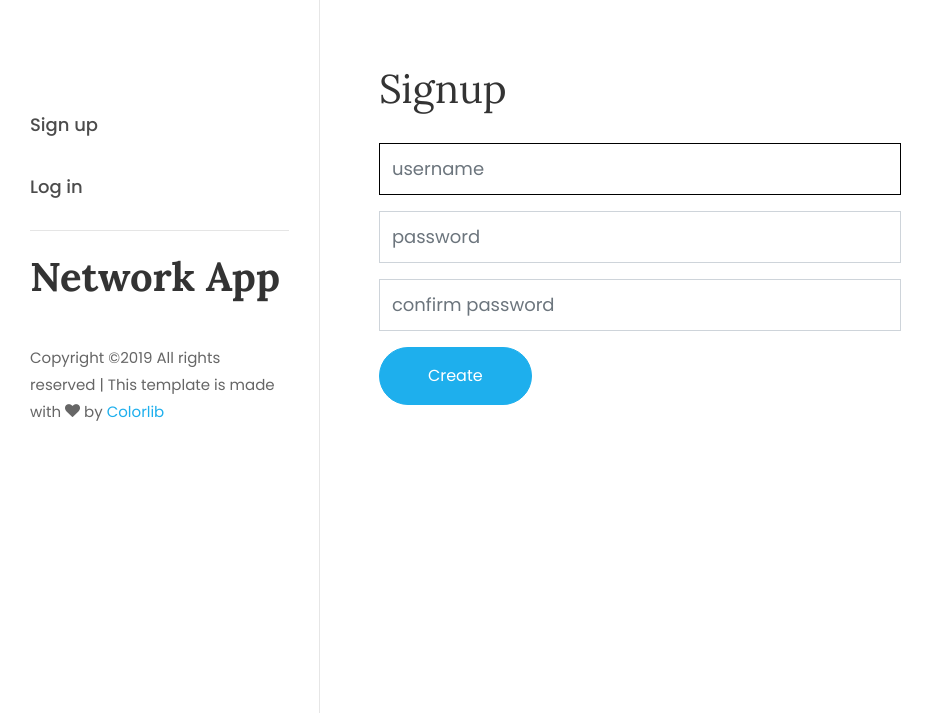
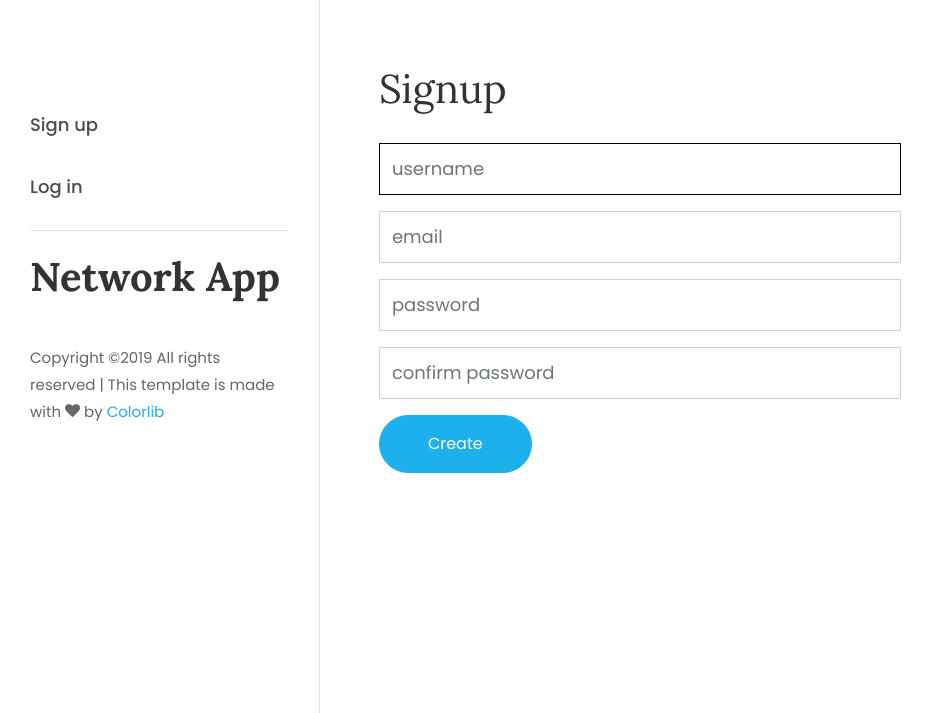
Before and after one commit to kevin123george/sayoneweb1, a Django app: page /signup/ in a window 1280 px wide. Shown: the top 713 px of the page, without its empty margins (0-934 px from the left). Run offline with Django 3.2, Linux system fonts and the light colour scheme; some libraries are stand-ins or nearby versions; some web fonts are replaced.

Commit message:
make it better

```diff
--- /dev/null
+++ b/authentication/forms.py
@@ -0,0 +1,10 @@
+from django import forms
+from django.contrib.auth.models import User
+from django.contrib.auth.forms import UserCreationForm
+
+
+class UserRegForm(UserCreationForm):
+    email = forms.EmailField()
+    class Meta:
+        model = User
+        fields =['username','email','password1','password2']
--- a/authentication/views.py
+++ b/authentication/views.py
@@ -1,21 +1,20 @@
 from django.shortcuts import render,redirect
-from django.contrib.auth.forms import UserCreationForm
-from django.contrib.auth.forms import UserCreationForm
+
 from django.contrib import messages
 from django.contrib.auth.forms import PasswordChangeForm
-
+from .forms import UserRegForm
 
 def home(request):
     return render (request,'home.html')
 
 def signup(request):
     if request.method == 'POST':
-        form = UserCreationForm(request.POST)
+        form = UserRegForm(request.POST)
         if form.is_valid():
             form.save()
             return redirect('board_index')
     else:
-        form = UserCreationForm()
+        form = UserRegForm()
     return render(request, 'registration/signup.html', {
         'form': form
     })
--- a/social_network/templates/registration/signup.html
+++ b/social_network/templates/registration/signup.html
@@ -17,6 +17,9 @@
                         <div class="form-group">
                             {% render_field form.username  type="text" class="form-control" placeholder="username"%}
                         </div>
+                        <div class="form-group">
+                          {% render_field form.email  type="text" class="form-control" placeholder="email"%}
+                      </div>
                         <div class="form-group">
                             {% render_field form.password1  type="password" class="form-control" placeholder="password "%}
                         </div>
```
Also changed, not shown: db.sqlite3.
